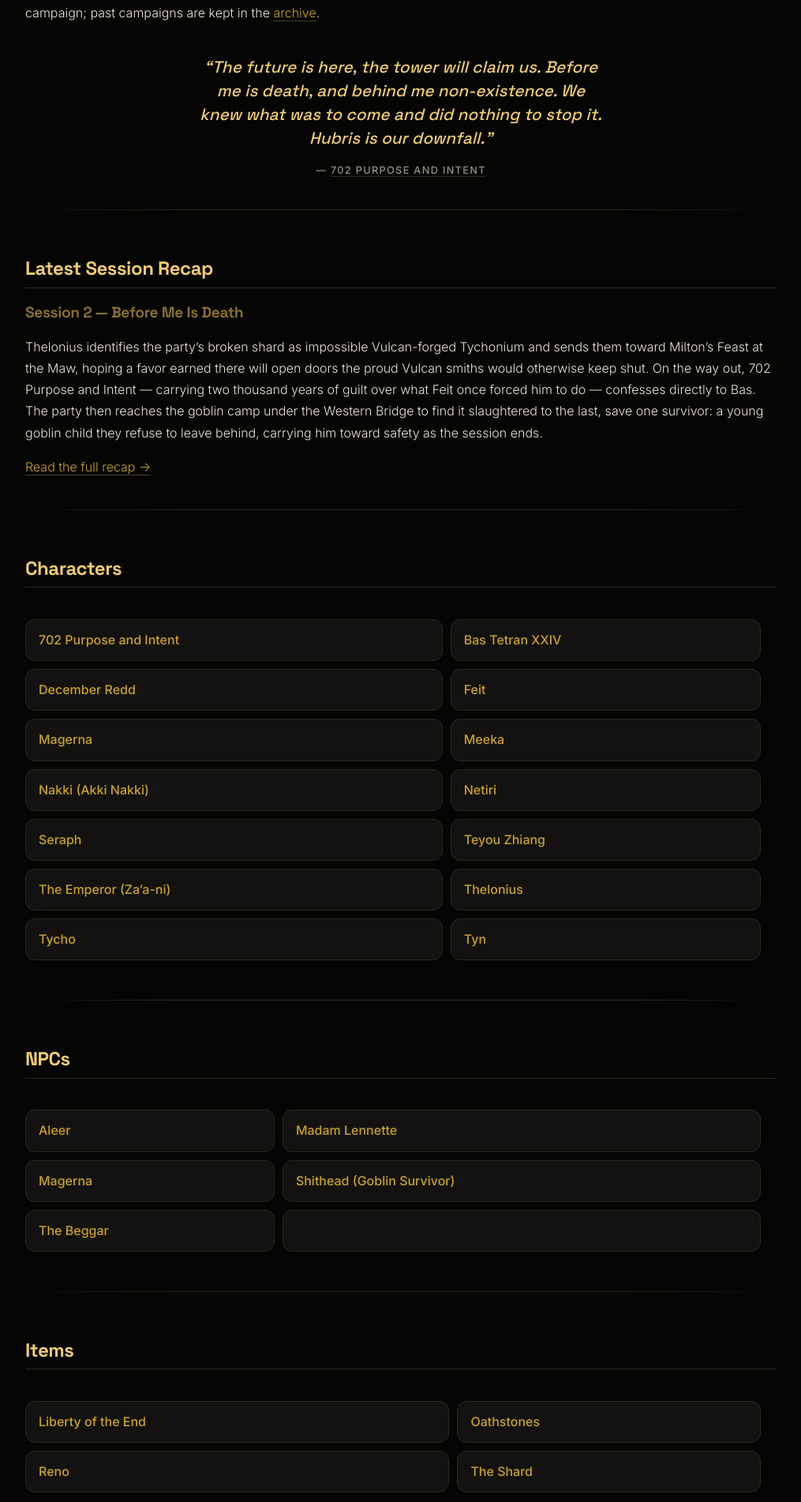
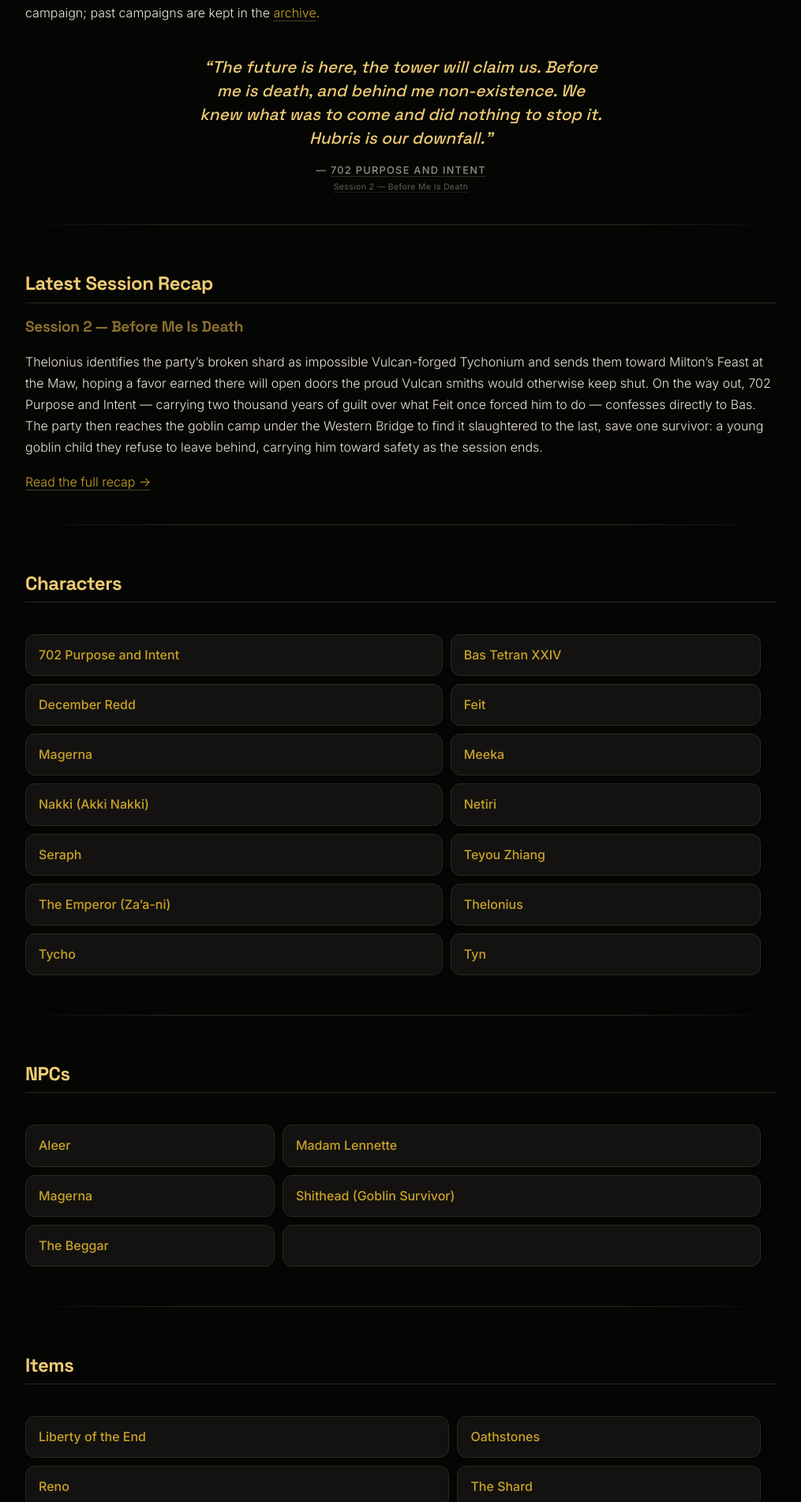
Before and after one commit to eskyuji/loss-legacy-lament, a Jekyll site: the page built from index.md, in a window 1280 px wide. Shown: the part 361-2263 px from the top of the page at 79% size, without its empty margins (132-1147 px from the left). Built offline with Jekyll 4.4.1, drawn with Linux system fonts in a browser that asks for light colours.

Commit message:
Move pull-quote session attribution to its own subscript-style line

```diff
--- a/assets/css/style.css
+++ b/assets/css/style.css
@@ -173,7 +173,7 @@ blockquote.pull-quote p {
   margin: 0 0 0.8em;
 }
 
-blockquote.pull-quote p:last-child {
+blockquote.pull-quote p:nth-child(2) {
   font-family: var(--font-body);
   font-size: 0.8rem;
   font-weight: 500;
@@ -181,16 +181,38 @@ blockquote.pull-quote p:last-child {
   letter-spacing: 0.1em;
   text-transform: uppercase;
   color: var(--text-muted);
+  margin: 0 0 0.3em;
+}
+
+blockquote.pull-quote p:nth-child(2) a {
+  color: var(--text-muted);
+  border-bottom-color: var(--border);
+}
+blockquote.pull-quote p:nth-child(2) a:hover {
+  color: var(--gold-bright);
+  border-bottom-color: var(--gold-bright);
+}
+
+blockquote.pull-quote p:last-child {
+  font-family: var(--font-body);
+  font-size: 0.65rem;
+  font-weight: 400;
+  font-style: normal;
+  letter-spacing: 0.04em;
+  text-transform: none;
+  color: var(--text-muted);
+  opacity: 0.65;
   margin: 0;
 }
 
 blockquote.pull-quote p:last-child a {
-  color: var(--text-muted);
+  color: inherit;
   border-bottom-color: var(--border);
 }
 blockquote.pull-quote p:last-child a:hover {
   color: var(--gold-bright);
   border-bottom-color: var(--gold-bright);
+  opacity: 1;
 }
 
 code {
--- a/index.md
+++ b/index.md
@@ -9,6 +9,8 @@ A living wiki for the Mythrir D&D 5e homebrew campaign — post-apocalyptic tech
 > "The future is here, the tower will claim us. Before me is death, and behind me non-existence. We knew what was to come and did nothing to stop it. Hubris is our downfall."
 >
 > — [702 Purpose and Intent](Characters/702%20Purpose%20and%20Intent)
+>
+> [Session 2 — Before Me Is Death](Sessions/Campaign%205%20-%20Loss,%20Legacy,%20and%20Lament%20-%20Overall%20Summary#session-2--before-me-is-death)
 {: .pull-quote}
 
 ---
```
